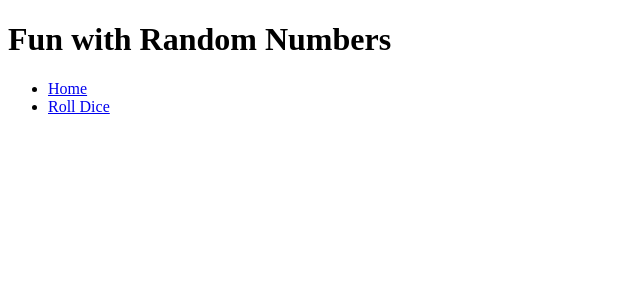
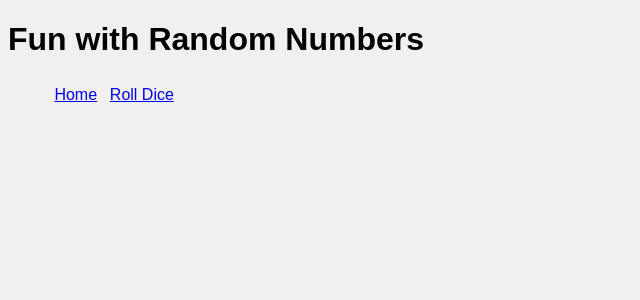
Before and after one commit to reykjavikingur/fun-with-random-numbers, an Angular app: page /#/ in a window 1280 px wide. Shown: the top 300 px of the page, without its empty margins (0-640 px from the left). Built offline with nearby package versions, Linux system fonts and the light colour scheme.

Commit message:
switch from css to scss

```diff
--- a/angular-cli.json
+++ b/angular-cli.json
@@ -18,7 +18,7 @@
       "tsconfig": "tsconfig.json",
       "prefix": "p01",
       "styles": [
-        "styles.css"
+        "styles.scss"
       ],
       "scripts": [],
       "environments": {
@@ -49,7 +49,7 @@
     }
   },
   "defaults": {
-    "styleExt": "css",
+    "styleExt": "scss",
     "prefixInterfaces": false,
     "inline": {
       "style": false,
--- /dev/null
+++ b/src/app/app.component.scss
@@ -0,0 +1,12 @@
+nav {
+
+	ul {
+
+		display: flex;
+
+		li {
+			display: inline-flex;
+			margin: 0.4em;
+		}
+	}
+}
--- a/src/app/app.component.ts
+++ b/src/app/app.component.ts
@@ -3,7 +3,7 @@ import {Component} from '@angular/core';
 @Component({
 	selector: 'p01-root',
 	templateUrl: './app.component.html',
-	styleUrls: ['./app.component.css']
+	styleUrls: ['app.component.scss']
 })
 export class AppComponent {
 
--- a/src/app/pages/dice-page/dice-page.component.ts
+++ b/src/app/pages/dice-page/dice-page.component.ts
@@ -3,7 +3,7 @@ import { Component, OnInit } from '@angular/core';
 @Component({
   selector: 'p01-dice-page',
   templateUrl: './dice-page.component.html',
-  styleUrls: ['./dice-page.component.css']
+  styleUrls: ['dice-page.component.scss']
 })
 export class DicePageComponent implements OnInit {
 
--- a/src/styles.css
+++ /dev/null
@@ -1 +0,0 @@
-/* You can add global styles to this file, and also import other style files */
--- /dev/null
+++ b/src/styles.scss
@@ -0,0 +1,6 @@
+/* You can add global styles to this file, and also import other style files */
+
+body {
+	background-color: #f0f0f0;
+	font-family: Arial, Helvetica, sans-serif;
+}
```
Also changed, not shown: src/app/app.component.css (deleted), src/app/pages/dice-page/dice-page.component.css (deleted), src/app/pages/dice-page/dice-page.component.scss (added).
